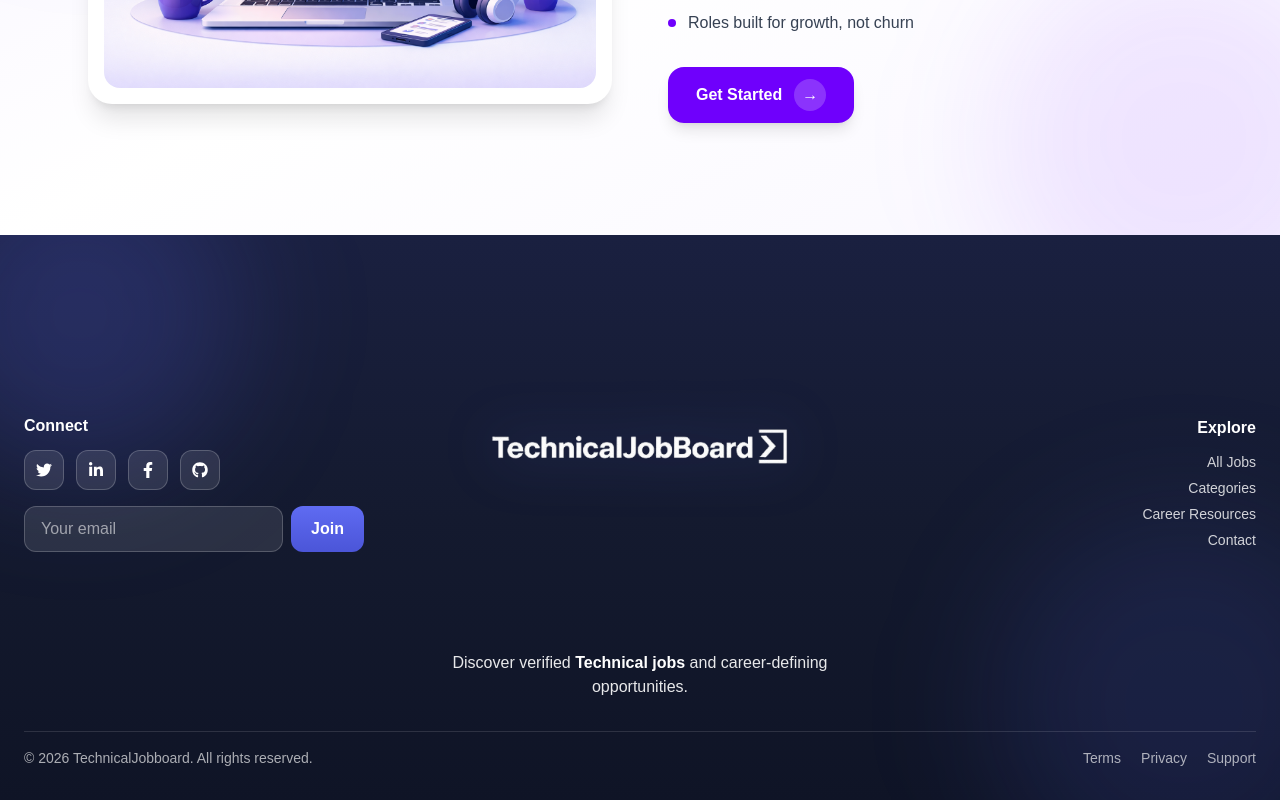
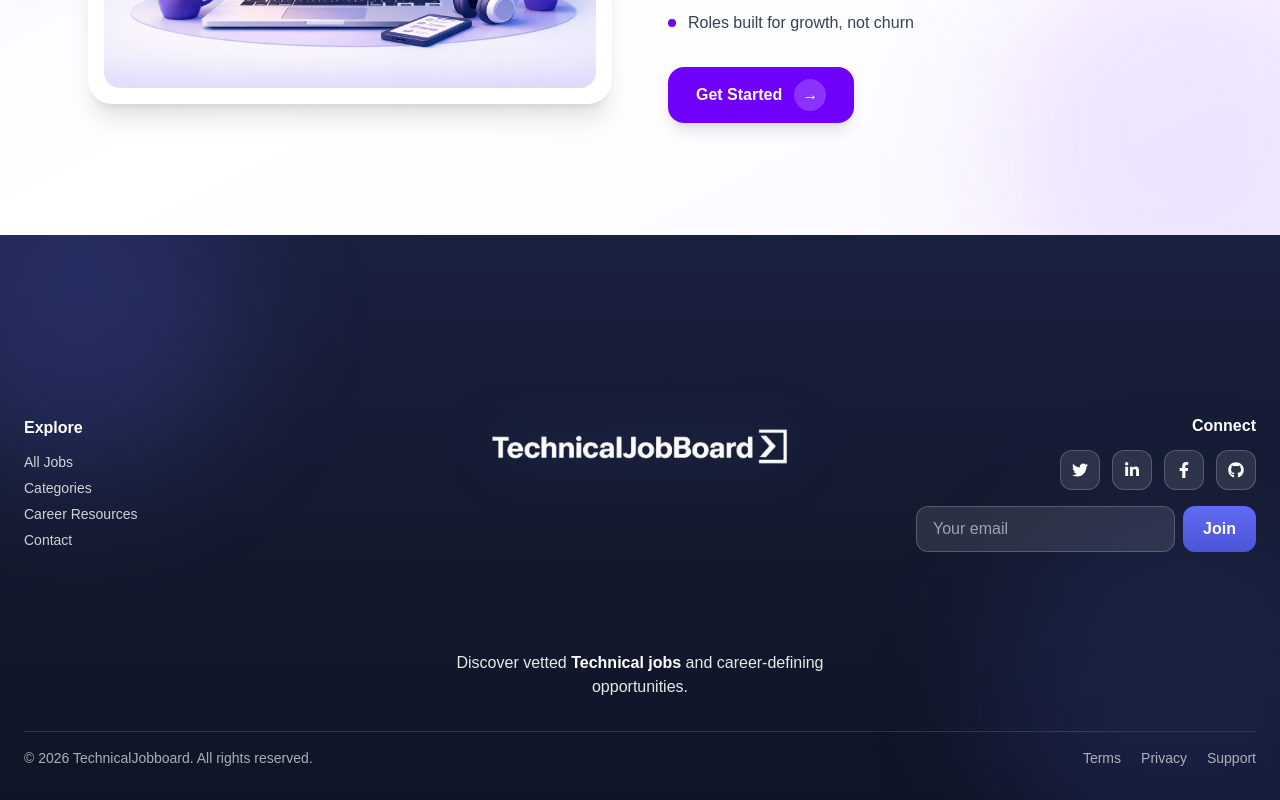
Before and after one commit to adebisidolapo/technicaljobboard, a Next.js app in the folder jobboard/: page / in a window 1280 px wide. Shown: the part 4445-5245 px from the top of the page. Built offline with nearby package versions, Linux system fonts and the light colour scheme.

Commit message:
update ui

```diff
--- a/jobboard/components/Footer.tsx
+++ b/jobboard/components/Footer.tsx
@@ -13,15 +13,48 @@ export default function Footer() {
         <div className="pointer-events-none absolute -bottom-24 -right-24 h-[24rem] w-[24rem] rounded-full bg-[#5F6BF2]/12 blur-3xl" />
 
         <div className="relative mx-auto max-w-7xl px-6 pt-8 pb-8">
-          {/* ===== TOP ROW (ALIGNED) ===== */}
+          {/* ===== TOP ROW (BALANCED) ===== */}
           <div className="grid grid-cols-1 md:grid-cols-3 gap-10 md:gap-6 items-center">
-            {/* LEFT — CONNECT + FORM */}
+            {/* LEFT — EXPLORE */}
             <div className="flex flex-col items-center md:items-start text-center md:text-left">
+              <h3 className="font-semibold text-base mb-3">Explore</h3>
+              <ul className="space-y-1.5 text-white/80 text-sm">
+                <li className="hover:text-white cursor-pointer">All Jobs</li>
+                <li className="hover:text-white cursor-pointer">Categories</li>
+                <li className="hover:text-white cursor-pointer">Career Resources</li>
+                <li className="hover:text-white cursor-pointer">Contact</li>
+              </ul>
+            </div>
+
+            {/* CENTER — LOGO + TAGLINE (TAGLINE DIRECTLY UNDER LOGO) */}
+            <div className="flex flex-col items-center text-center justify-center">
+              <img
+                src="/logo.png"
+                alt="TechnicalJobboard Logo"
+                className="
+                  w-[240px]
+                  sm:w-[280px]
+                  md:w-[330px]
+                  lg:w-[380px]
+                  h-auto object-contain
+                  drop-shadow-[0_0_28px_rgba(95,107,242,0.28)]
+                "
+              />
+
+              {/* tight gap directly under logo */}
+              <p className="mt-1 text-white/90 text-sm sm:text-base max-w-md">
+                Discover vetted{" "}
+                <span className="font-semibold text-white">Technical jobs</span>{" "}
+                and career-defining opportunities.
+              </p>
+            </div>
+
+            {/* RIGHT — CONNECT + FORM */}
+            <div className="flex flex-col items-center md:items-end text-center md:text-right">
               <h3 className="font-semibold text-base mb-3">Connect</h3>
 
               <div className="flex gap-3 mb-4">
-                {[FaTwitter, FaLinkedinIn, FaFacebookF, FaGithub].map(
-                  (Icon, i) => (
+                {[FaTwitter, FaLinkedinIn, FaFacebookF, FaGithub].map((Icon, i) => (
                   <a
                     key={i}
                     href="#"
@@ -31,11 +64,10 @@ export default function Footer() {
                   >
                     <Icon />
                   </a>
-                  )
-                )}
+                ))}
               </div>
 
-              {/* FORM under icons */}
+              {/* Form under icons */}
               <div className="w-full max-w-[340px] flex gap-2">
                 <input
                   type="email"
@@ -54,48 +86,12 @@ export default function Footer() {
                 </button>
               </div>
             </div>
-
-            {/* CENTER — LOGO + TAGLINE (KEPT TOGETHER + CENTERED) */}
-            <div className="flex flex-col items-center text-center justify-center">
-              <img
-                src="/logo.png"
-                alt="TechnicalJobboard Logo"
-                className="
-                  w-[240px]
-                  sm:w-[280px]
-                  md:w-[330px]
-                  lg:w-[380px]
-                  h-auto object-contain
-                  drop-shadow-[0_0_28px_rgba(95,107,242,0.28)]
-                "
-              />
-
-              {/* CLOSE GAP (THIS is what you wanted) */}
-              <p className="mt-1 text-white/90 text-sm sm:text-base max-w-md">
-                Discover verified{" "}
-                <span className="font-semibold text-white">Technical jobs</span>{" "}
-                and career-defining opportunities.
-              </p>
           </div>
 
-            {/* RIGHT — EXPLORE */}
-            <div className="flex flex-col items-center md:items-end text-center md:text-right">
-              <h3 className="font-semibold text-base mb-3">Explore</h3>
-              <ul className="space-y-1.5 text-white/80 text-sm">
-                <li className="hover:text-white cursor-pointer">All Jobs</li>
-                <li className="hover:text-white cursor-pointer">Categories</li>
-                <li className="hover:text-white cursor-pointer">
-                  Career Resources
-                </li>
-                <li className="hover:text-white cursor-pointer">Contact</li>
-              </ul>
-            </div>
-          </div>
-
-          {/* DIVIDER */}
+          {/* Divider */}
           <div className="mt-8 h-px bg-white/12" />
 
-          {/* BOTTOM */}
+          {/* Bottom */}
           <div className="mt-4 flex flex-col md:flex-row items-center justify-between gap-3 text-white/65 text-xs sm:text-sm">
             <p>© {year} TechnicalJobboard. All rights reserved.</p>
             <div className="flex gap-5">
```
Lines whose indentation alone changed are shown as unchanged.
